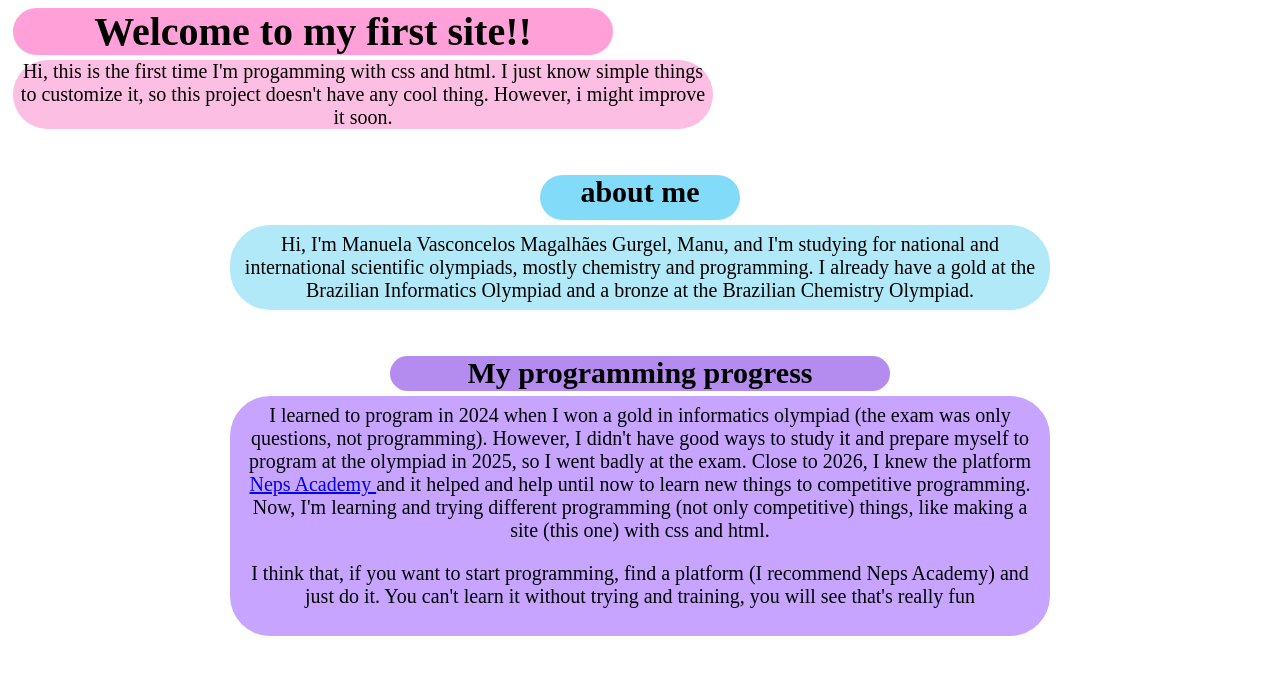
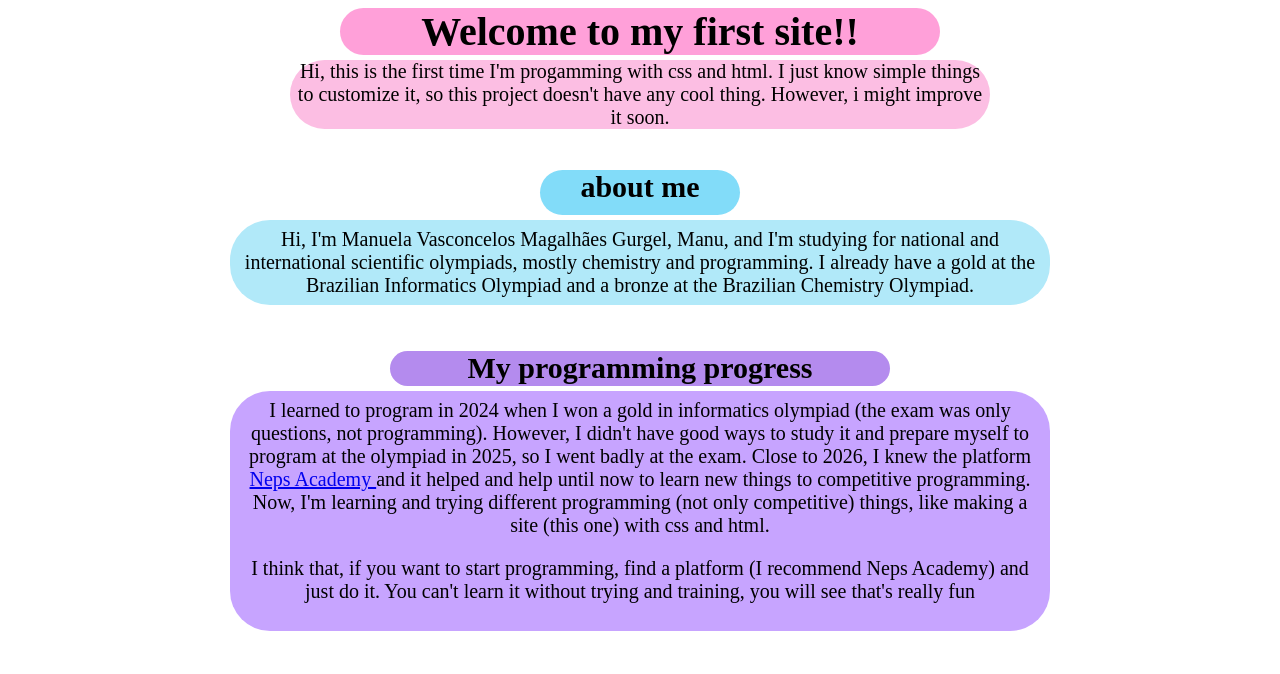
Before and after one commit to Manu-Gurgel/Teste-1, a plain HTML site: page index.html in a window 1280 px wide. Drawn offline with Linux system fonts and the light colour scheme.

Commit message:
fixing marging

```diff
--- a/style.css
+++ b/style.css
@@ -5,13 +5,13 @@
     width: 600px;
     background-color: rgb(255, 160, 217);
     border-radius: 35px;
-    margin: 5 5;
+    margin: 5 auto;
 }
 
 #welcome-text{
    font-size: 40px;
    text-align: center;
-   margin: 5 5;
+   margin: 5 auto;
 }
 
 .introduction{
@@ -20,14 +20,13 @@
     width:700px;
     text-align: center;
     border-radius:40px;
-    margin: 5 5;
+    margin: 0 auto;
 
 }
 
 #introduction-text{
  font-size:20px;
  text-align: center;
-
 }
 
 .abt{
@@ -58,7 +57,6 @@
 #abt-text{
  font-size: 20px;
  text-align: center;
- margin:r auto;
 }
 
 .progress{
```
